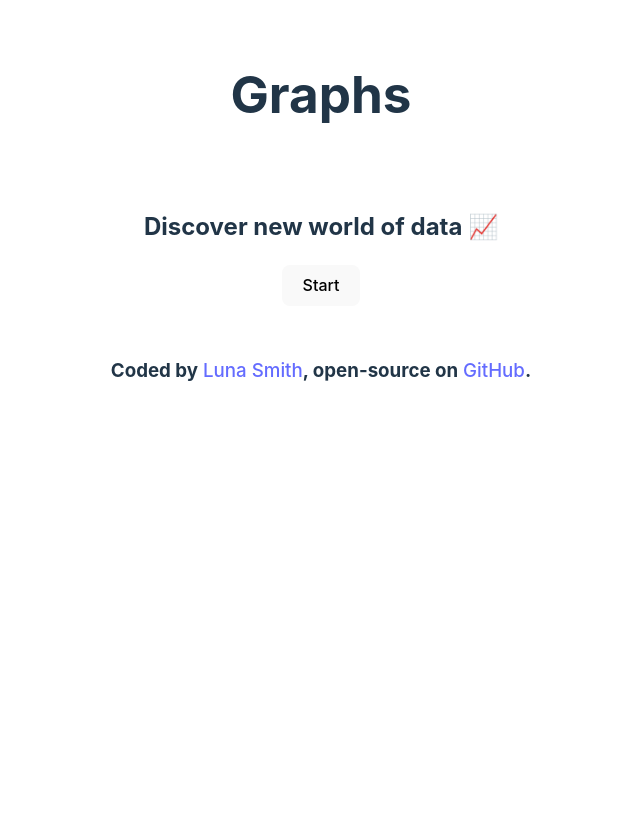
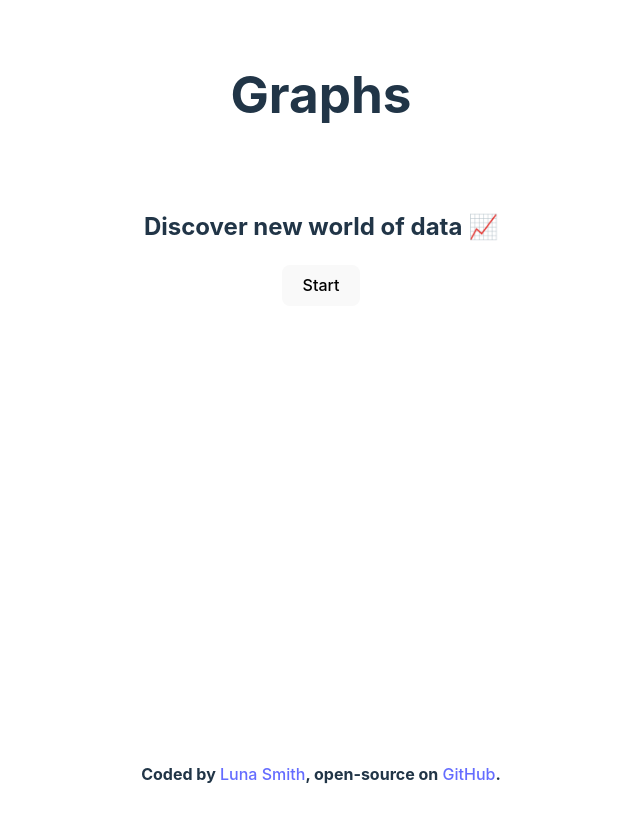
Before and after one commit to Lu-Smith/react-graphs, a React (Vite) app: page / in a window 1280 px wide. Shown: the top 822 px of the page, without its empty margins (319-959 px from the left). Built offline with nearby package versions, Linux system fonts and the light colour scheme.

Commit message:
Updated index.css

```diff
--- a/src/index.css
+++ b/src/index.css
@@ -32,6 +32,15 @@ body {
 
 h1 {
   font-size: 3.2em;
+  line-height: 1.1;
+}
+
+h3 {
+  position: fixed;
+  bottom: 0;
+  right: 0;
+  left: 0;
+  font-size: 1em;
   line-height: 1.1;
 }
 
```
